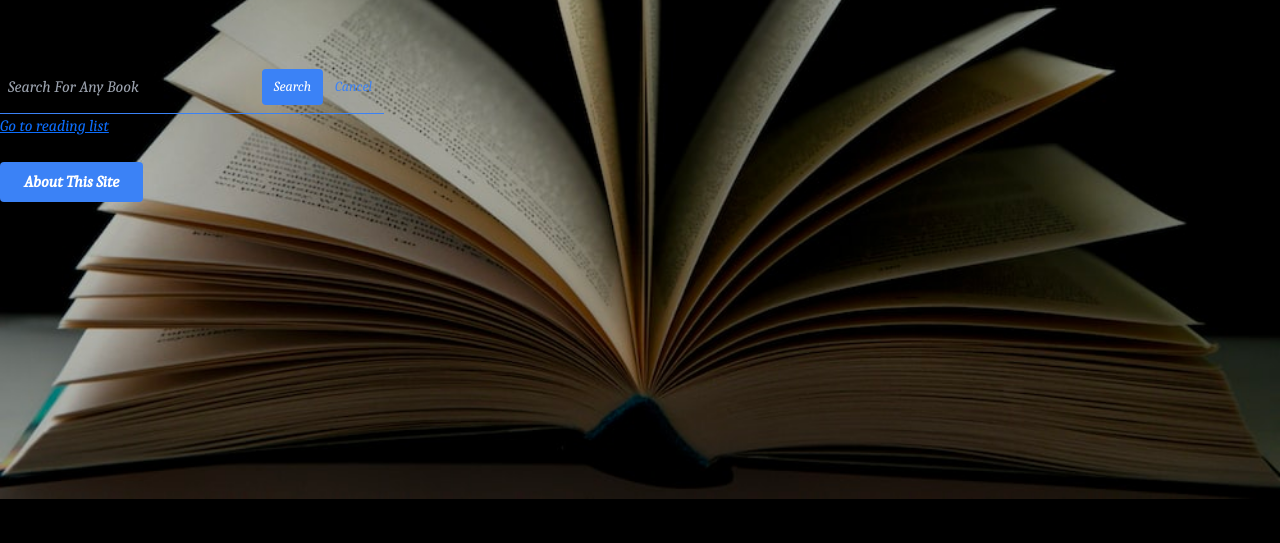
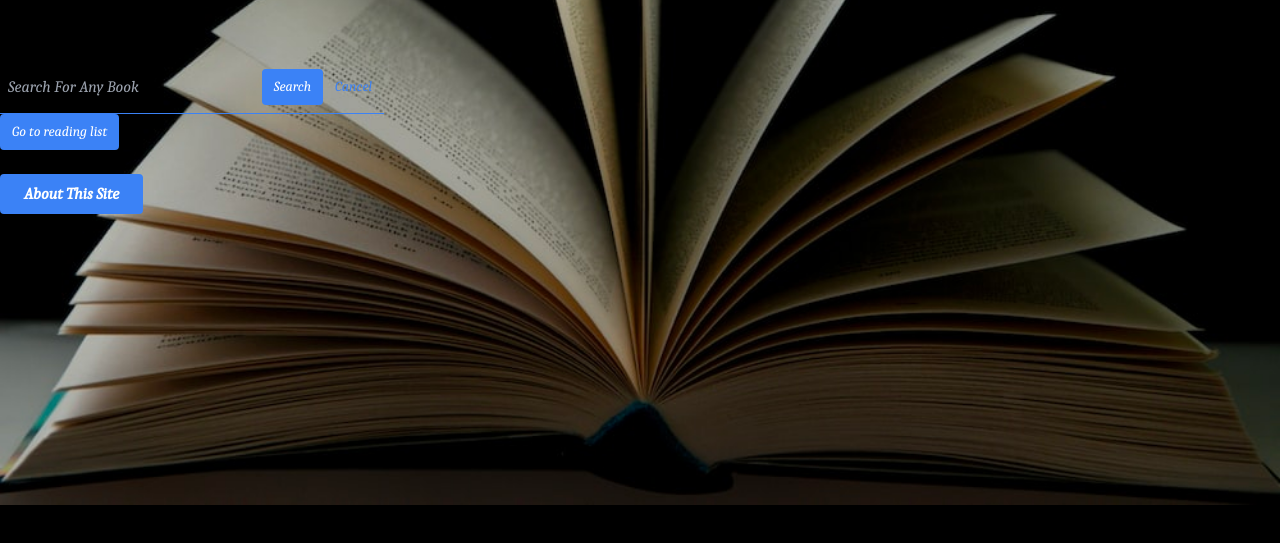
Before and after one commit to Matt11Moriarty/reading-list, a plain HTML site: page index.html in a window 1280 px wide. Shown: the part 99-642 px from the top of the page. Drawn offline with nearby package versions, Linux system fonts and the light colour scheme.

Commit message:
added go to reading list button

```diff
--- a/index.html
+++ b/index.html
@@ -68,7 +68,7 @@
 
 
 
-    <a href="./readinglist.html">Go to reading list</a>
+    <a style="text-decoration:none" href="./readinglist.html" type= "button" class ="bg-blue-500 hover:bg-blue-700 border-blue-500 hover:border-blue-700 text-sm border-4 text-white py-1 px-2 rounded">Go to reading list</a>
 
 
 
```
